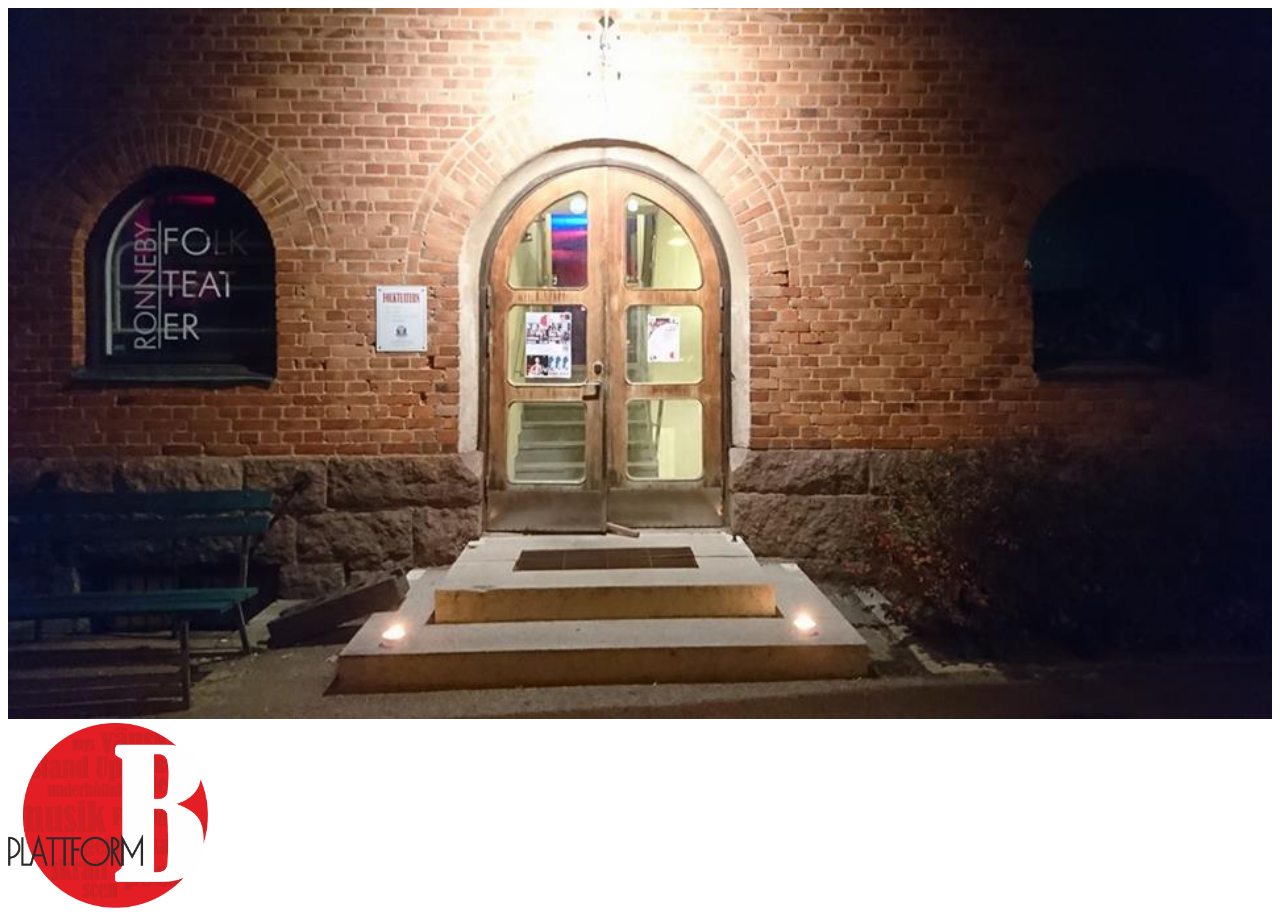
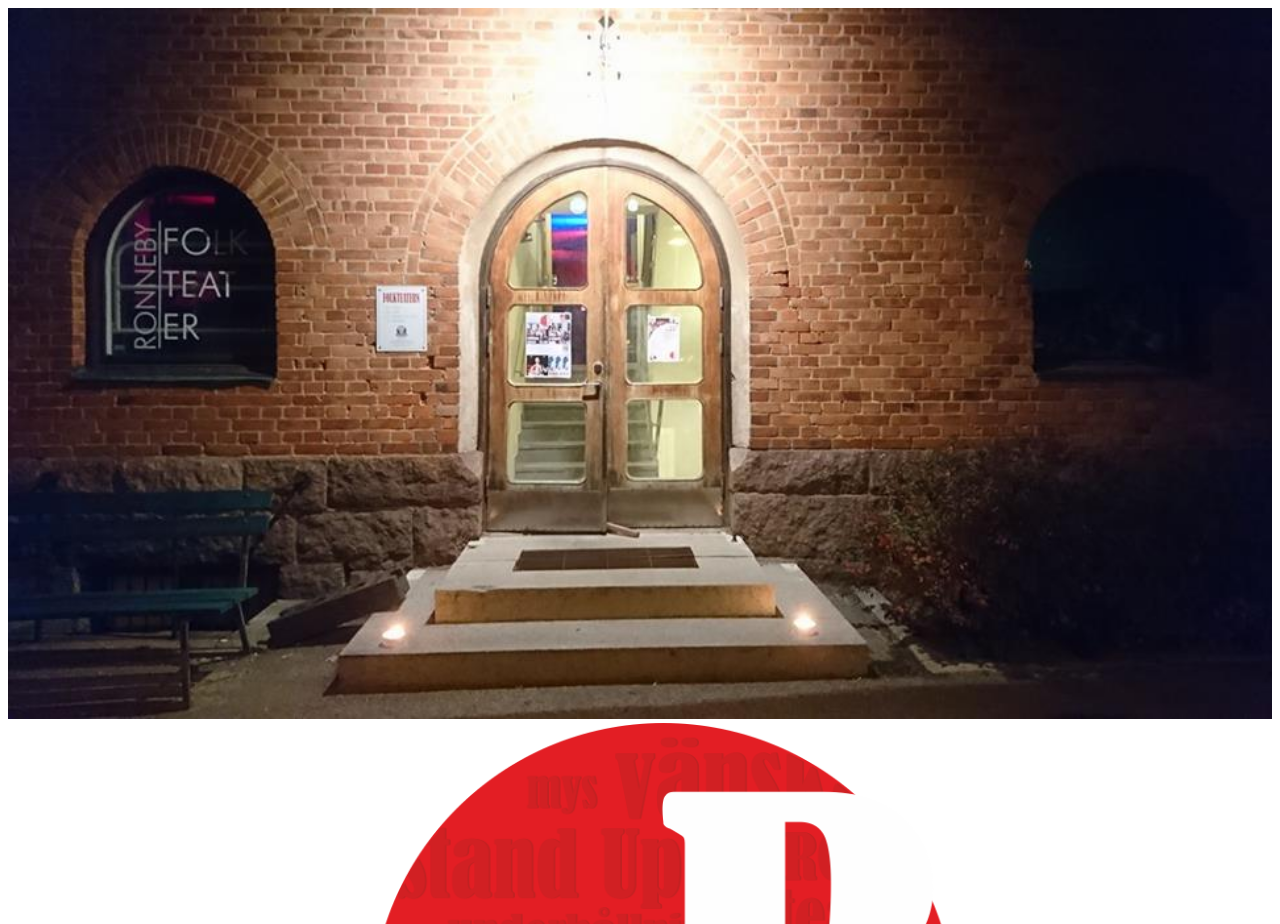
Before and after one commit to KsuAniashvili/PlattformB, a plain HTML site: page index.html in a window 1280 px wide. Shown: the top 924 px of the page. Drawn offline with Linux system fonts and the light colour scheme.

Commit message:
img alignment

```diff
--- a/styles.css
+++ b/styles.css
@@ -32,4 +32,7 @@ p {padding: 0;}
   font-size: 50px;
 color:red;
 }
-.titeln {align:center; }
+.titeln img { display: block;
+    margin-left: auto;
+    margin-right: auto;
+    width: 50%;}
```
